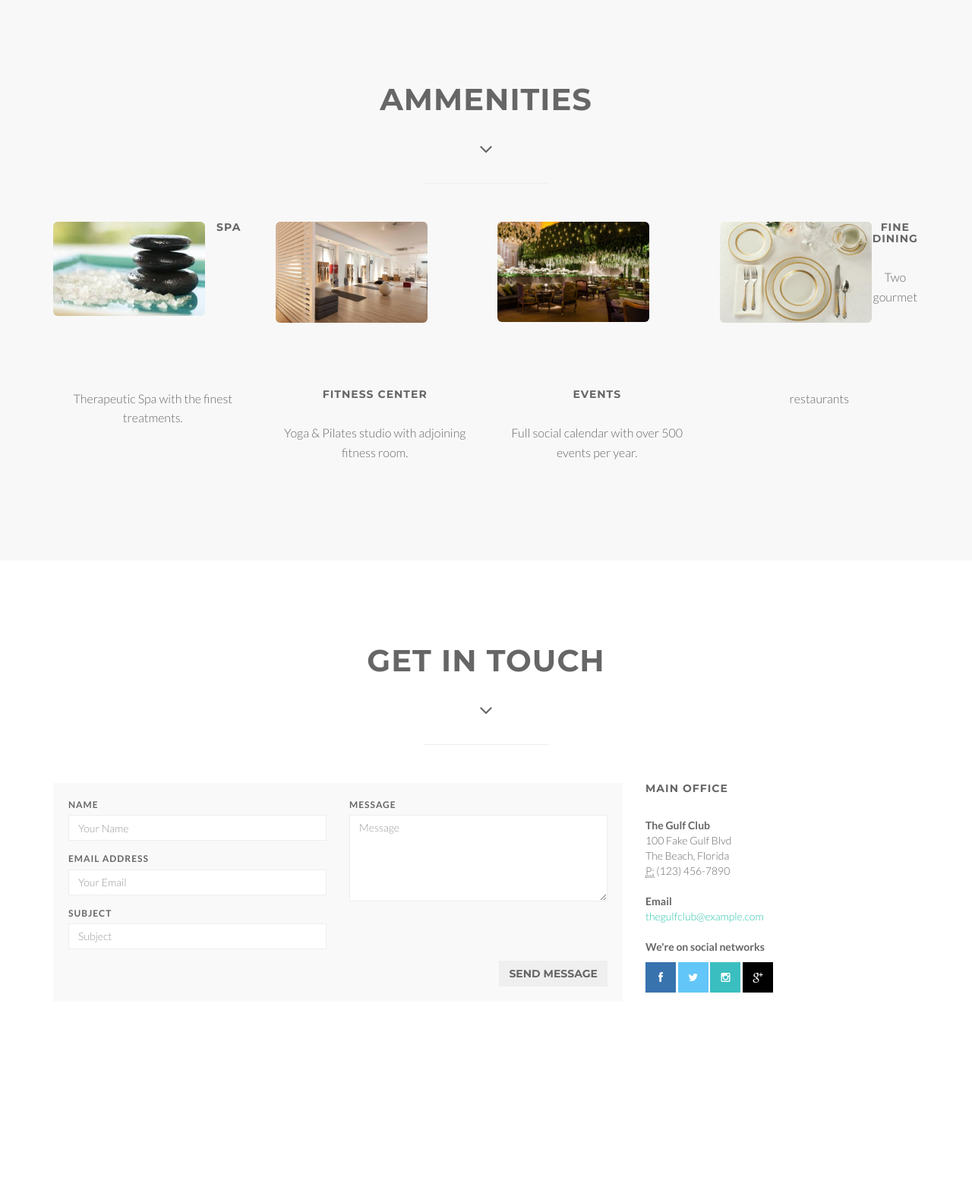
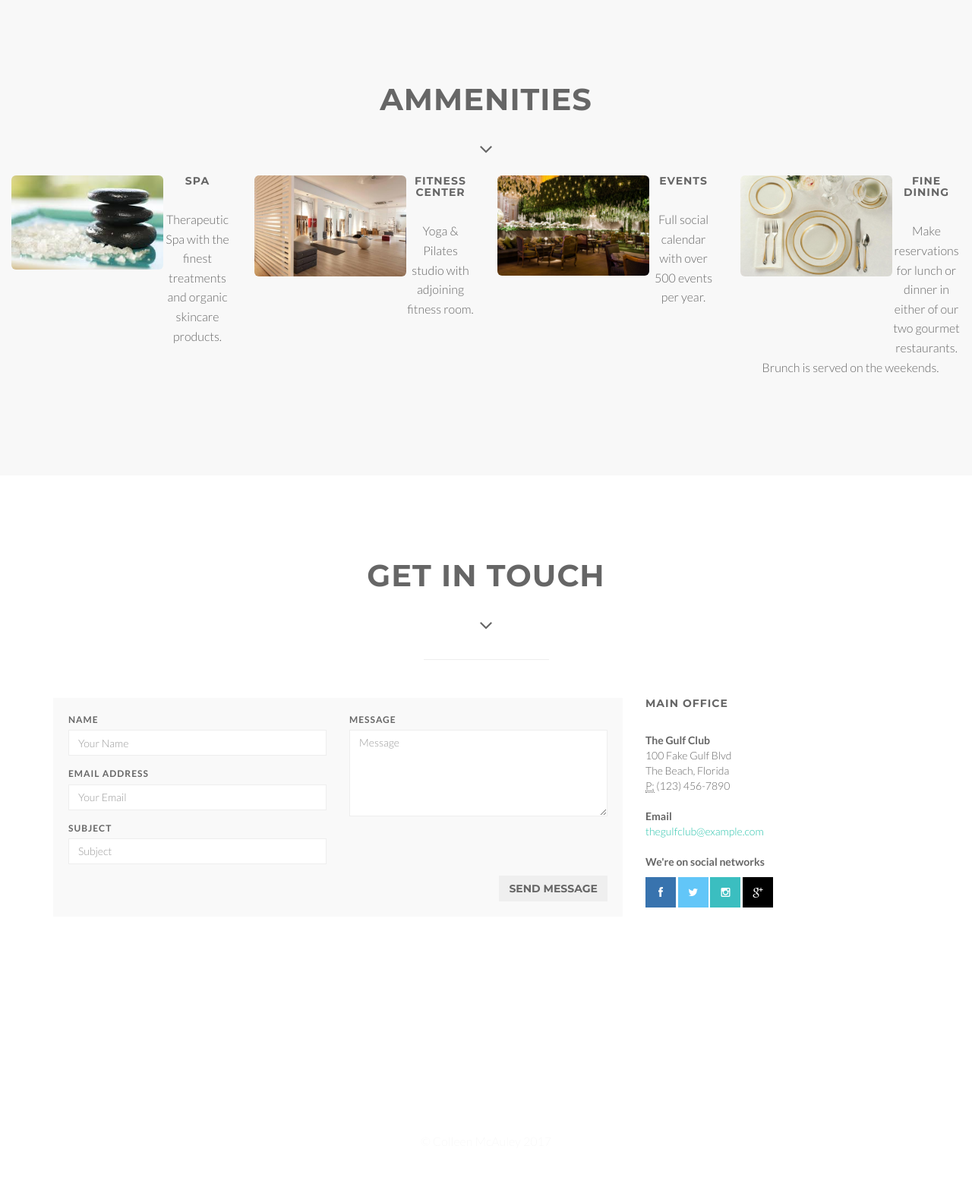
Before and after one commit to bellyfat/golf-ecommerce, a Django app: page / in a window 1280 px wide. Shown: the part 1437-3004 px from the top of the page at 76% size. Run offline with Django 3.2, Linux system fonts and the light colour scheme; some libraries are stand-ins or nearby versions.

Commit message:
changed ammenities

```diff
--- a/home/templates/index.html
+++ b/home/templates/index.html
@@ -103,26 +103,23 @@
 		<div class="heading-about">
 			<div class="containerAbout">
 			<div class="row">
-				<div class="col-lg-8 col-lg-offset-2">
+				<div class="col-sm-12">
 					<div class="wow bounceInDown" data-wow-delay="0.4s">
 					<div class="section-heading">
 					<h2>Ammenities</h2>
 					<i class="fa fa-2x fa-angle-down"></i>
-
 					</div>
 					</div>
 				</div>
 			</div>
 			</div>
 		</div>
-		<div class="container">
-		<div class="row">
-			<div class="col-lg-2 col-lg-offset-5">
-				<hr class="marginbot-50">
-			</div>
-		</div>
+{#		<div class="container">#}
+{#		<div class="row">#}
+{#			<div class="col-lg-12">#}
+        <div class="container-fluid">
         <div class="row">
-            <div class="col-md-3">
+            <div class="col-sm-3">
 				<div class="wow fadeInLeft" data-wow-delay="0.2s">
                 <div class="service-box">
 					<div class="service-icon">
@@ -130,12 +127,12 @@
 					</div>
 					<div class="service-desc">
 						<h5>Spa</h5>
-						<p>Therapeutic Spa with the finest treatments.</p>
+						<p> Therapeutic Spa with the finest treatments and organic skincare products.</p>
 					</div>
                 </div>
 				</div>
             </div>
-			<div class="col-md-3">
+			<div class="col-sm-3">
 				<div class="wow fadeInUp" data-wow-delay="0.4s">
                 <div class="service-box">
 					<div class="service-icon">
@@ -148,7 +145,7 @@
                 </div>
 				</div>
             </div>
-			<div class="col-md-3">
+			<div class="col-sm-3">
 				<div class="wow fadeInUp" data-wow-delay="0.8s">
                 <div class="service-box">
 					<div class="service-icon">
@@ -161,7 +158,7 @@
                 </div>
 				</div>
             </div>
-			<div class="col-md-3">
+			<div class="col-sm-3">
 				<div class="wow fadeInRight" data-wow-delay="1.0s">
                 <div class="service-box">
 					<div class="service-icon">
@@ -169,13 +166,13 @@
 					</div>
 					<div class="service-desc">
 						<h5>Fine Dining</h5>
-						<p>Two gourmet restaurants </p>
+						<p> Make reservations for lunch or dinner in either of our two gourmet restaurants. Brunch is served on the weekends. </p>
 					</div>
                 </div>
 				</div>
             </div>
         </div>
-		</div>
+    </div>
 	</section>
 	<!-- /Section: services -->
 
--- a/static/css/reset.css
+++ b/static/css/reset.css
@@ -47,6 +47,10 @@ table {
 	border-spacing: 0;
 }
 
+legend {
+	margin-left: 25px;
+}
+
 .containerAbout {
 	box-sizing: border-box;
 }
--- a/teetime/templates/teetimeMessage.html
+++ b/teetime/templates/teetimeMessage.html
@@ -1,5 +1,6 @@
 {% extends 'base.html' %}
 {% block content %}
+
 
     <div class="golfshop-message">
         <h2> Thank you for your request. </h2>
```
